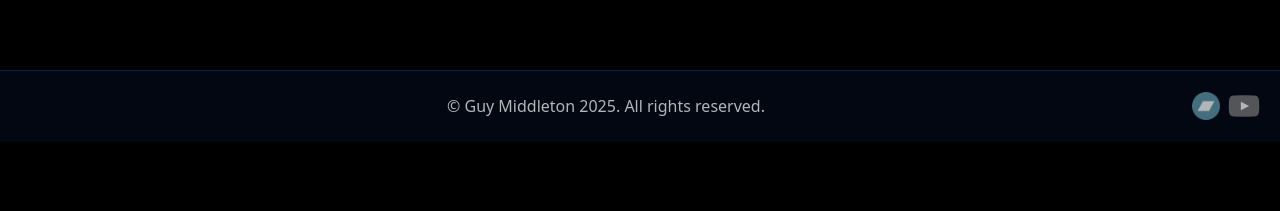
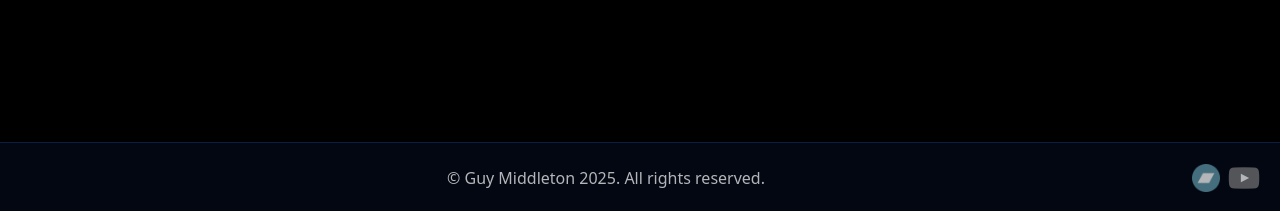
Before and after one commit to guidopro/music-website, a React (Vite) app: page /music in a window 1280 px wide. Shown: the part 3012-3223 px from the top of the page. Before the commit the page ends 3154 px from the top, so only its background shows below. Built offline with nearby package versions, Linux system fonts and the light colour scheme; a web font is replaced by a local one.

Commit message:
fixes footer

```diff
--- a/src/components/Footer.jsx
+++ b/src/components/Footer.jsx
@@ -2,7 +2,7 @@ export default function Footer() {
   return (
     <>
       <div className="relative">
-        <div className="absolute bottom-0 left-0 w-full bg-gray-950 p-5 inset-shadow-2xs inset-shadow-blue-500/20">
+        <div className="w-full bg-gray-950 p-5 inset-shadow-2xs inset-shadow-blue-500/20">
           <div className="flex flex-row items-center">
             <div className="mx-auto opacity-70">
               © Guy Middleton 2025. All rights reserved.
--- a/src/components/Welcome.jsx
+++ b/src/components/Welcome.jsx
@@ -31,7 +31,7 @@ export default function Welcome() {
         </div>
       </div>
 
-      <div className="relative mt-10 mb-40 flex flex-col bg-black">
+      <div className="relative mt-10 mb-20 flex grow flex-col bg-black">
         <h2 className="m-2 p-2 text-center text-2xl text-gray-200">
           About me...
         </h2>
```
